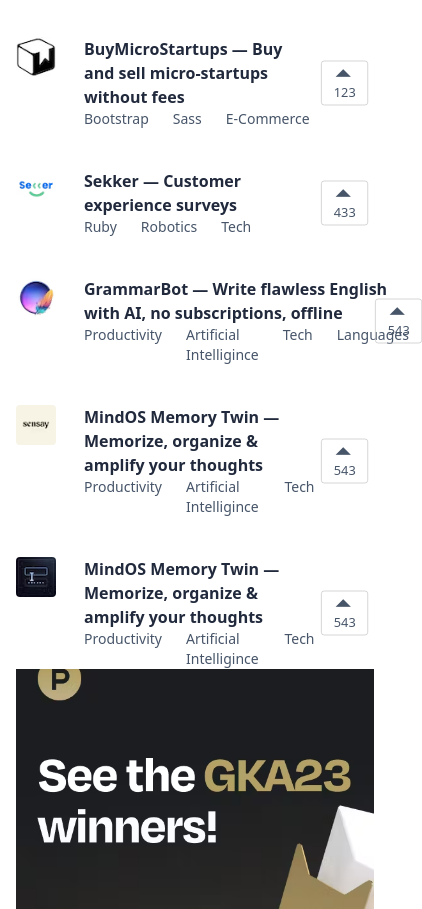
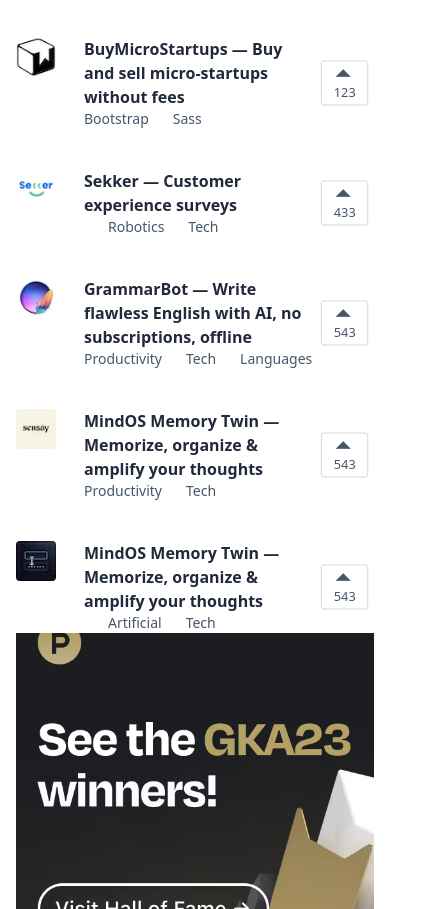
Before and after one commit to DiranDesai/Tailwind-Css, a website: page index.html in a window 390 px wide. Shown: the part 1796-2705 px from the top of the page, 422 px wide, since content can reach past the window. Drawn offline with Linux system fonts and the light colour scheme.

Commit message:
Update codebase...

```diff
--- a/index.html
+++ b/index.html
@@ -134,7 +134,7 @@
                                 <div class="flex flex-row text-slate-600 text-sm space-x-6">
                                     <span>Bootstrap</span>
                                     <span>Sass</span>
-                                    <span>E-Commerce</span>
+                                    <span class="hidden lg:block">E-Commerce</span>
                                 </div>
                             </div>
                         </div>
@@ -148,7 +148,7 @@
                             <div>
                                 <h3 class="font-semibold text-slate-600"><a href="#">Sekker — Customer experience surveys</a></h3>
                                 <div class="flex flex-row text-slate-600 text-sm space-x-6">
-                                    <span>Ruby</span>
+                                    <span class="hidden lg:block">Ruby</span>
                                     <span>Robotics</span>
                                     <span>Tech</span>
                                 </div>
@@ -165,7 +165,7 @@
                                 <h3 class="font-semibold text-slate-600"><a href="#">GrammarBot — Write flawless English with AI, no subscriptions, offline</a></h3>
                                 <div class="flex flex-row text-slate-600 text-sm space-x-6">
                                     <span>Productivity</span>
-                                    <span>Artificial Intelligince</span>
+                                    <span class="hidden lg:block">Artificial Intelligince</span>
                                     <span>Tech</span>
                                     <span>Languages</span>
                                 </div>
@@ -182,7 +182,7 @@
                                 <h3 class="font-semibold text-slate-600"><a href="#">MindOS Memory Twin — Memorize, organize & amplify your thoughts</a></h3>
                                 <div class="flex flex-row text-slate-600 text-sm space-x-6">
                                     <span>Productivity</span>
-                                    <span>Artificial Intelligince</span>
+                                    <span class="hidden lg:block">Artificial Intelligince</span>
                                     <span>Tech</span>
                                 </div>
                             </div>
@@ -197,8 +197,8 @@
                             <div>
                                 <h3 class="font-semibold text-slate-600"><a href="#">MindOS Memory Twin — Memorize, organize & amplify your thoughts</a></h3>
                                 <div class="flex flex-row text-slate-600 text-sm space-x-6">
-                                    <span>Productivity</span>
-                                    <span>Artificial Intelligince</span>
+                                    <span class="hidden lg:block">Productivity</span>
+                                    <span>Artificial</span>
                                     <span>Tech</span>
                                 </div>
                             </div>
```
Also changed, not shown: css/main.css.
